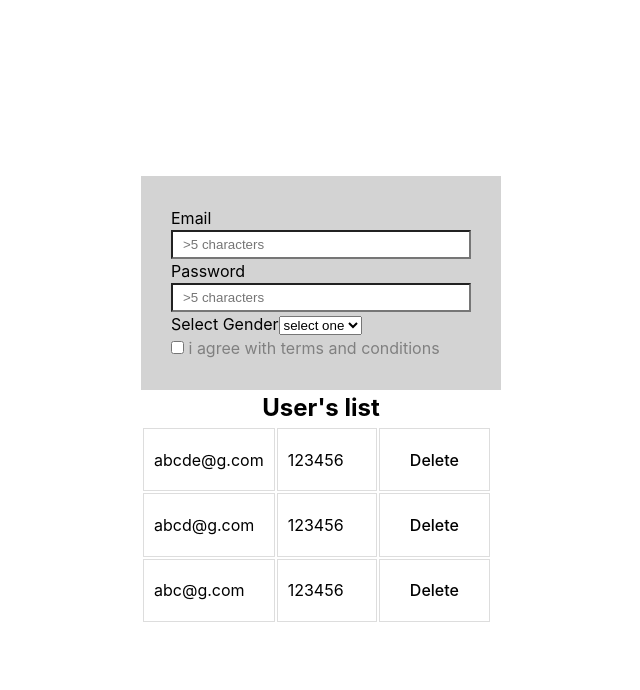
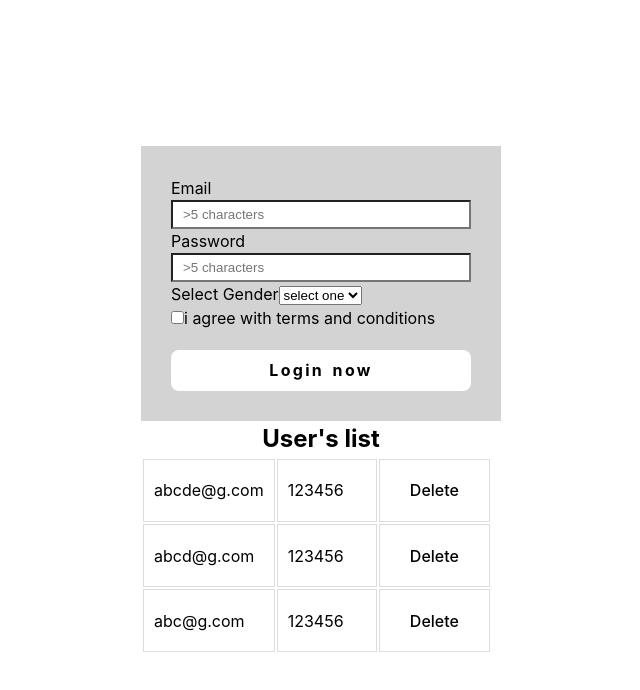
Before and after one commit to MahmudMoon/vite_react, a React (Vite) app: page / in a window 1280 px wide. Shown: the top 690 px of the page, without its empty margins (319-959 px from the left). Built offline with nearby package versions, Linux system fonts and the light colour scheme.

Commit message:
login form api done

```diff
--- a/src/App.jsx
+++ b/src/App.jsx
@@ -19,6 +19,7 @@ import Home from "./project-structure/pages/home";
 import About from "./project-structure/pages/about";
 import ListingPersons from "./listing-displaying-list/list-person";
 import LoginForm from "./form-control/login-form";
+import FormDataApi from "./form-data/form-data-api";
 
 function App() {
   return (
@@ -41,7 +42,8 @@ function App() {
       <About /> */}
 
       {/* <ListingPersons /> */}
-      <LoginForm />
+      {/* <LoginForm /> */}
+      <FormDataApi />
     </>
   );
 }
--- a/src/form-control/login-form.jsx
+++ b/src/form-control/login-form.jsx
@@ -98,9 +98,15 @@ const LoginForm = () => {
 
         <div>
           <label htmlFor="select-gender">Select Gender</label>
-          <select name="gender" id="select-gender">
+          <select
+            name="gender"
+            id="select-gender"
+            onSelect={() => {
+              console.log("select");
+            }}
+          >
             {genders.map((gender) => {
-              return <option value="">{gender}</option>;
+              return <option>{gender}</option>;
             })}
           </select>
         </div>
--- /dev/null
+++ b/src/form-data/form-data-api.css
@@ -0,0 +1,30 @@
+* {
+  margin: 0;
+  padding: 0;
+  box-sizing: border-box;
+  color: black;
+}
+
+.container {
+  display: flex;
+  flex-direction: column;
+  align-items: start;
+  padding: 30px;
+  background-color: lightgray;
+  justify-content: space-evenly;
+}
+
+.inputs {
+  width: 300px;
+  padding: 5px 10px;
+  background-color: white;
+}
+
+#login-btn {
+  margin-top: 20px;
+  font-weight: bold;
+  letter-spacing: 0.2cap;
+  word-spacing: 0.2cap;
+  background-color: white;
+  width: 300px;
+}
--- /dev/null
+++ b/src/form-data/form-data-api.jsx
@@ -0,0 +1,123 @@
+import { useState } from "react";
+import "./form-data-api.css";
+import { data, genders } from "../assets/data";
+
+const FormDataApi = () => {
+  let [usersData, setUsersData] = useState(data);
+
+  const handleFormInput = (e) => {
+    e.preventDefault();
+    let formData = new FormData(e.currentTarget);
+    let formInputs = Object.fromEntries(formData);
+    console.log(formInputs);
+    let { email, password, gender, termsconditions } = formInputs;
+    console.log(email, password, gender, termsconditions);
+    email &&
+      password &&
+      gender &&
+      termsconditions &&
+      setUsersData((currentStatus) => {
+        return [...currentStatus, formInputs];
+      });
+  };
+  return (
+    <div>
+      <form className="container" action="submit" onSubmit={handleFormInput}>
+        <div>
+          <label className="label" htmlFor="email">
+            Email
+          </label>
+        </div>
+        <div>
+          <input
+            className="inputs"
+            type="email"
+            name="email"
+            id="email"
+            placeholder=">5 characters"
+          />
+        </div>
+
+        <div>
+          <label className="label" htmlFor="password">
+            Password
+          </label>
+        </div>
+        <div>
+          <input
+            className="inputs"
+            type="password"
+            name="password"
+            id="password"
+            placeholder=">5 characters"
+          />
+        </div>
+
+        <div>
+          <label htmlFor="select-gender">Select Gender</label>
+          <select
+            name="gender"
+            id="select-gender"
+            onSelect={() => {
+              console.log("select");
+            }}
+          >
+            {genders.map((gender) => {
+              return <option>{gender}</option>;
+            })}
+          </select>
+        </div>
+        <div>
+          <input type="Checkbox" id="checkbox" name="termsconditions" />
+          <label htmlFor="checkbox">i agree with terms and conditions</label>
+        </div>
+
+        <div>
+          <button id="login-btn" type="submit">
+            Login now
+          </button>
+        </div>
+      </form>
+
+      <h2>User's list</h2>
+      <DisplayUsers setUsersData={setUsersData} myData={usersData} />
+    </div>
+  );
+};
+
+const DisplayUsers = (props) => {
+  let usersData = props.myData;
+  let setUsersData = props.setUsersData;
+
+  console.log("<== ", usersData);
+  return (
+    <div>
+      <table>
+        {usersData.map((currentUser) => {
+          console.log(currentUser);
+          return (
+            <tr>
+              <td>{currentUser.email}</td>
+              <td>{currentUser.password}</td>
+              <td>
+                <button
+                  style={{ backgroundColor: "white" }}
+                  onClick={() => {
+                    console.log("delete use");
+                    setUsersData(
+                      usersData.filter((us) => currentUser.email != us.email)
+                    );
+                  }}
+                >
+                  Delete
+                </button>
+              </td>
+            </tr>
+          );
+        })}
+      </table>
+    </div>
+  );
+};
+
+export default FormDataApi;
```
